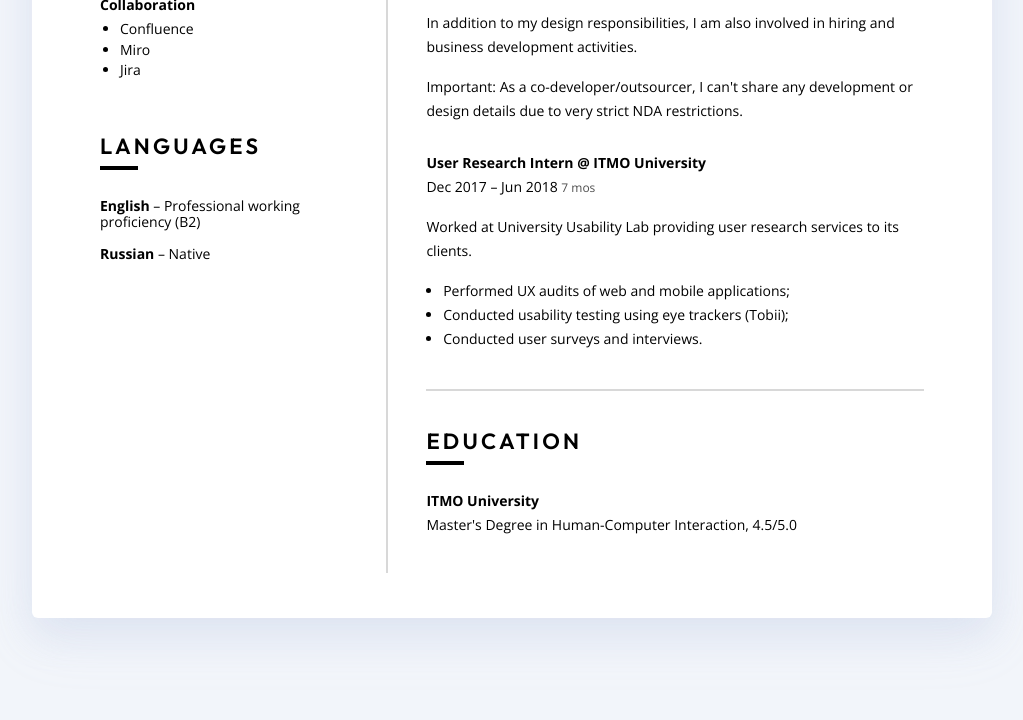
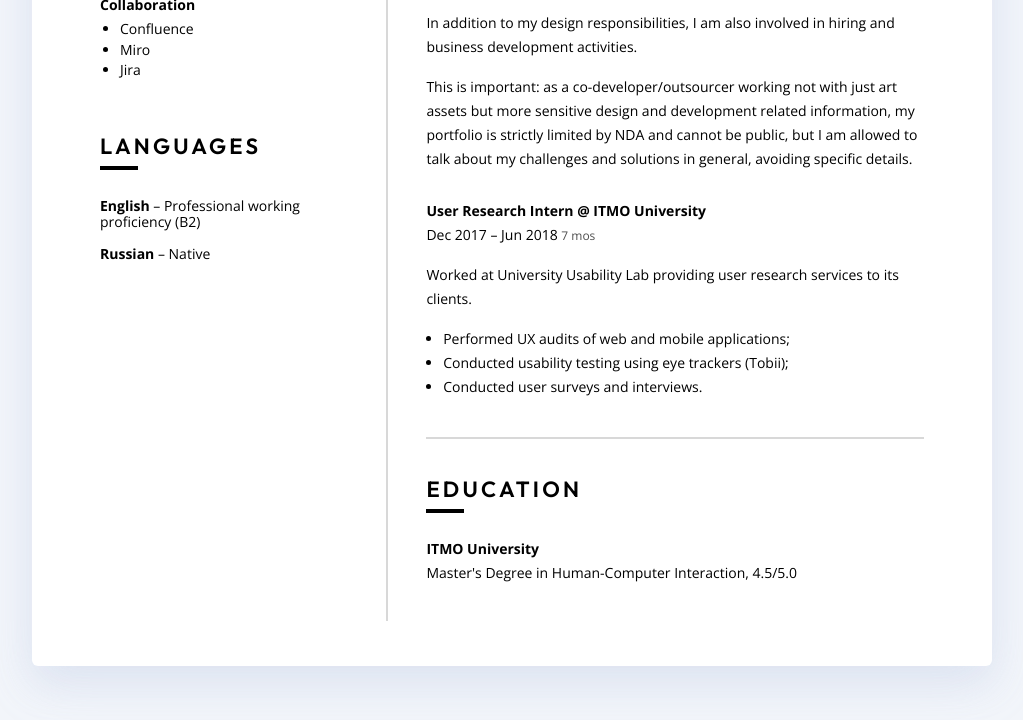
Before and after one commit to NerianMin/bortein.com, a website: page index.html in a window 1280 px wide. Shown: the part 1340-2060 px from the top of the page, without its empty margins (128-1151 px from the left). Before the commit the page ends 2038 px from the top, so only its background shows below. Drawn offline with nearby package versions, Linux system fonts and the light colour scheme.

Commit message:
Update index.html

```diff
--- a/index.html
+++ b/index.html
@@ -127,7 +127,7 @@
                 </ul>
             </ol>
             <p>In addition to my design responsibilities, I am also involved in hiring and business development activities.</p>
-            <p>Important: As a co-developer/outsourcer, I can't share any development or design details due to very strict NDA restrictions.</p>
+            <p>This is important: as a co-developer/outsourcer working not with just art assets but more sensitive design and development related information, my portfolio is strictly limited by NDA and cannot be public, but I am allowed to talk about my challenges and solutions in general, avoiding specific details.</p>
           </div>
         </section>
         <section class="info-section__group">
```
